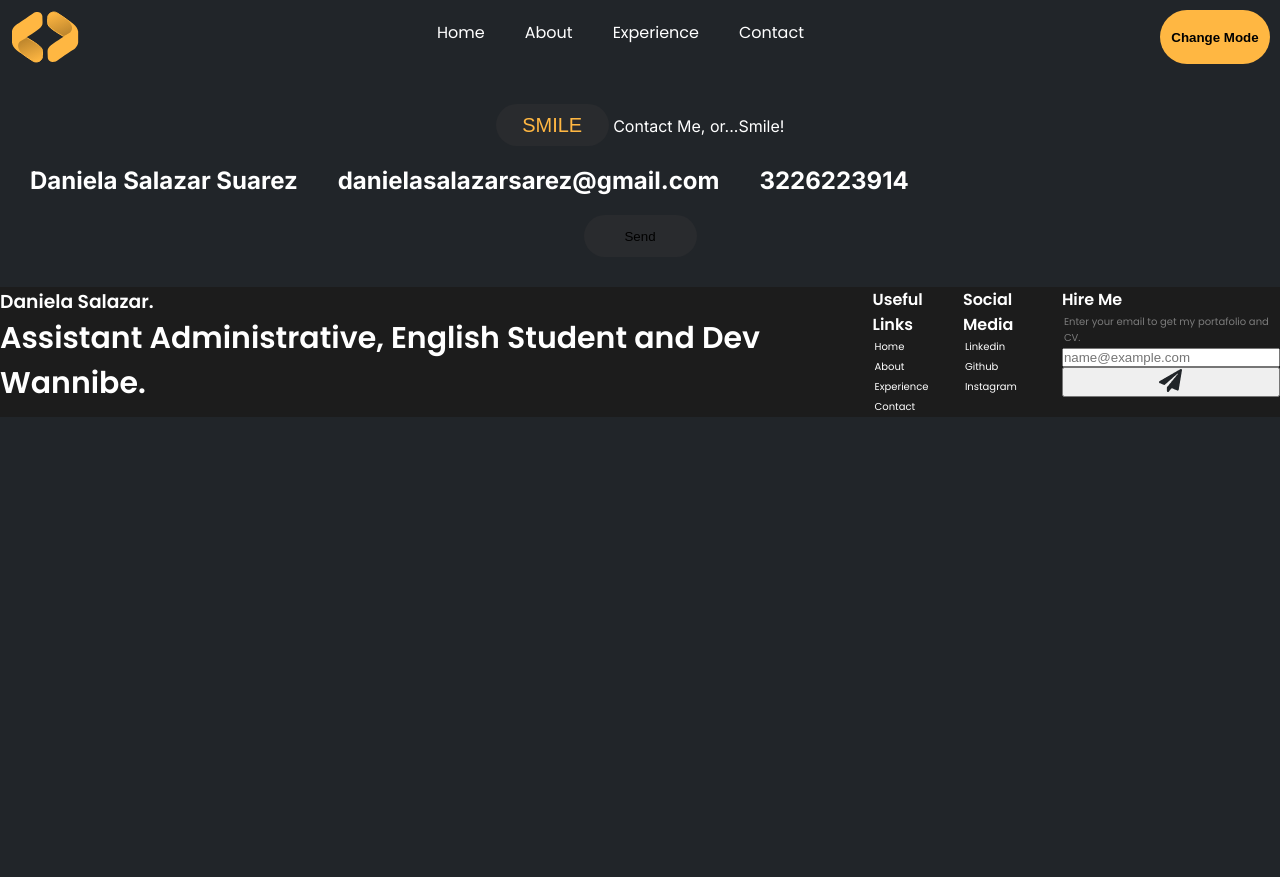
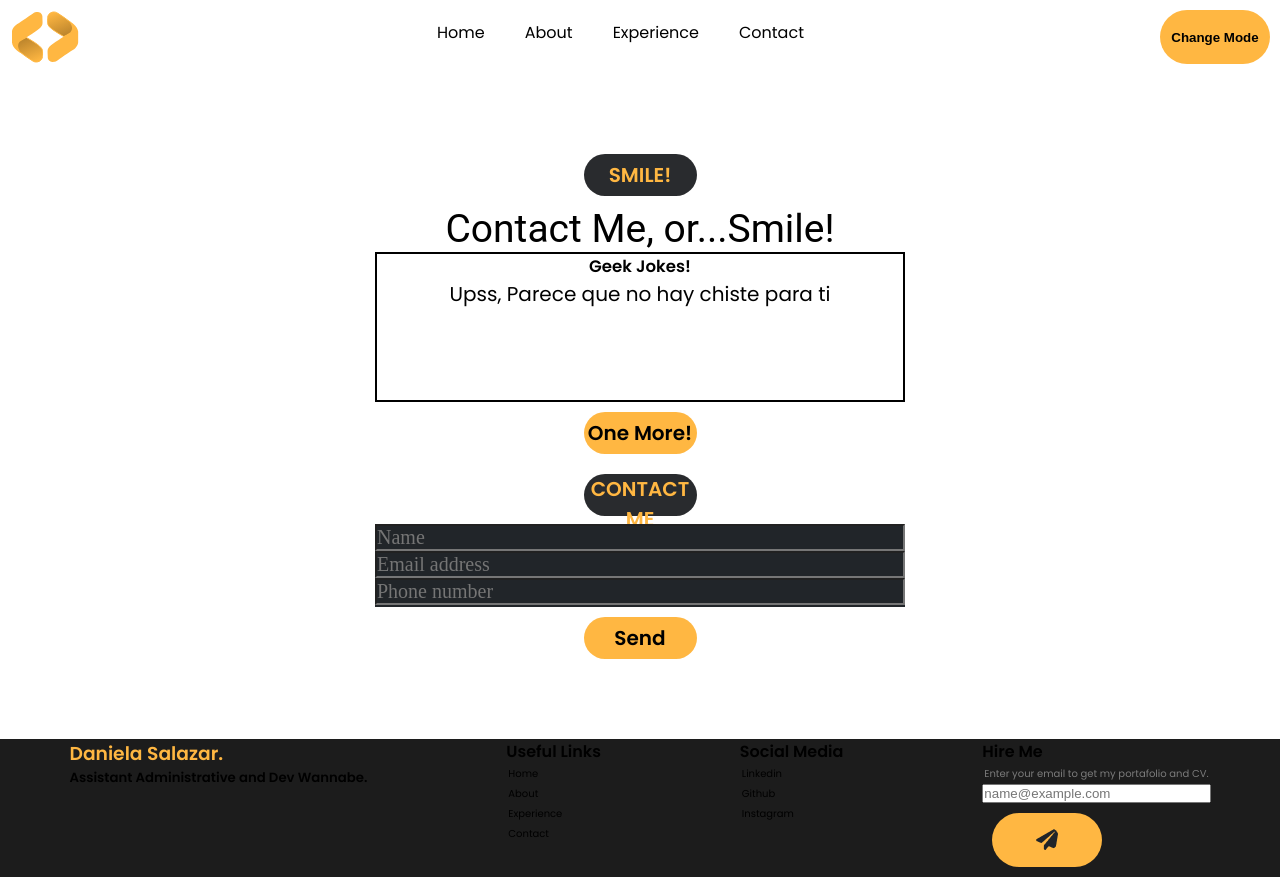
Before and after one commit to Dani12ss/My-Cv, a plain HTML site: page contact.html in a window 1280 px wide. Both pictures are taken after a click on the button "Change Mode". Before the commit the page ends 800 px from the top, so only its background shows below. Drawn offline with Linux system fonts and the light colour scheme; no server answers.

Commit message:
casi listo :D

```diff
--- a/CSS/about.css
+++ b/CSS/about.css
@@ -9,10 +9,10 @@ body{
     color: white;
 }
 
-a:link,
+/* a:link,
 a:visited{
     color: white;
-}
+} */
 
 a:hover {
     color: #ffb742;
@@ -20,6 +20,7 @@ a:hover {
 
 a {
     text-decoration: none;
+    color: white;
 }
 header {
     display: flex;
@@ -48,14 +49,37 @@ main {
     justify-content:right;
     align-content: right;
     margin: 30px 10px;
-    text-align: justify;
+    text-align:left;
+}
+.main1 {
+    display: flex;
+    justify-content: space-between;
+    padding: 10px;
+    margin-left: 50px;
+}
+#subtitulo {
+    font-size:48px ;
+    font-family: 'Roboto';
+}
+#botonHire {
+    background-color: #ffb742;
+    color: black;
+    font-size: 18px;
+    font-weight:700px;
+    font-family: 'Poppins';
 }
 
-#resaltado {
-    font-size: 18px;
+main button{
+    background-color: #292b2e;
+    height: 50px;
+    width: 130px;
+    border-radius: 50px;
+    border-style: none;
+    font-family:'Poppins';
+    font-weight: 600px;
+    font-size: 20px;
     color: #ffb742;
 }
-
 
 footer {
     background-color: #1c1c1c;
@@ -71,3 +95,11 @@ footer li {
     margin: 2px;
     color: #7B7B7B;
 }
+
+.change-mode-body {
+    background-color: white;
+}
+.change-mode-etiqueta-a {
+    text-decoration: none;
+    color: black;
+}
--- a/CSS/contact.css
+++ b/CSS/contact.css
@@ -9,17 +9,18 @@ body{
     color: white;
 }
 
-a:link,
+/* a:link,
 a:visited{
     color: white;
 }
-
+ */
 a:hover {
     color: #ffb742;
 }
 
 a {
     text-decoration: none;
+    color: white;
 }
 header {
     display: flex;
@@ -42,27 +43,94 @@ header button {
     border-style: none;
     margin: 10px;
 }
-main {
-    font-family: 'inter';
-    justify-content:center;
-    align-content: center;
-    margin: 30px 10px;
-    text-align: center;
-}
 main button{
     background-color: #292b2e;
     height: 42px;
     width: 113px;
     border-radius: 50px;
     border-style: none;
-}
-#resaltado {
     font-size: 20px;
+    font-family: 'Poppins';
+    font-weight: 600px;
     color: #ffb742;
 }
-h5{
-    font-size: 30px;
+
+.datosContacto {
+    display: flex;
+    flex-flow: column;
+    align-items: center;
+    padding: 10px;
+    margin: 30px;
 }
+.cajaChistes {
+    background-color: #FFFFFF;
+    display: flex;
+    flex-direction: column;
+    width: 530px ;
+    height: 150px;
+    font-size: 20px;
+    font-family: 'Poppins';
+    color: black;
+    border: 2px solid black;
+}
+.text {
+    font-size: 39px;
+    font-family:'Roboto';
+}
+.botonChiste {
+    color: black;
+    font-size: 18px;
+    font-weight:700px;
+    font-family: 'Poppins';
+}
+#oneMore {
+    background-color: #ffb742;
+    color: black;
+}
+.botonDos {
+    color:#ffb742;
+    font-size: 18px;
+    font-family: 'Poppins';
+    height: 60px;
+    width: 200px;
+}
+
+.formato {
+    background-color: #212529;
+    display: flex;
+    flex-direction: column;
+    width: 530px;
+    height: 83px;
+}
+#name {
+    background-color: #212529;
+    color: white;
+    font-size: 20px;
+    font-family: 'Nexa';
+}
+#email {
+    background-color: #212529;
+    color: white;
+    font-size: 20px;
+    font-family: 'Nexa';
+}
+#phone {
+    background-color: #212529;
+    color: white;
+    font-size: 20px;
+    font-family: 'Nexa';
+}
+.botonTres {
+    color: black;
+    font-size: 18px;
+    font-weight: 700px;
+    font-family: 'Poppins';
+}
+#botonSend {
+    background-color: #ffb742;
+    color: black;
+}
+
 footer {
     background-color: #1c1c1c;
     display: flex;
@@ -77,3 +145,11 @@ footer li {
     margin: 2px;
     color: #7B7B7B;
 }
+
+.change-mode-body {
+    background-color: white;
+}
+.change-mode-etiqueta-a {
+    text-decoration: none;
+    color: black;
+}
--- a/CSS/experience.css
+++ b/CSS/experience.css
@@ -8,18 +8,19 @@ body{
     font-family: 'Poppins', sans-serif;
     color: white;
 }
-
+/*
 a:link,
 a:visited{
     color: white;
 }
-
-a:hover {
+ */
+header a:hover {
     color: #ffb742;
 }
 
 a {
     text-decoration: none;
+    color: white;
 }
 header {
     display: flex;
@@ -43,38 +44,77 @@ button {
     margin: 10px;
 }
 main {
-    font-family: 'inter';
     margin: 30px 10px;
     text-align: center;
 }
-#resaltado {
-    font-size: 18px;
+main button{
+    background-color: #292b2e;
+    height: 50px;
+    width: 130px;
+    border-radius: 50px;
+    border-style: none;
+    font-family:'Poppins';
+    font-weight: 600px;
+    font-size: 20px;
     color: #ffb742;
-    background-color: #292b2e;
 }
+.subtitulo {
+    font-family:'Roboto';
+    font-size:39px;
+    font-weight: 700px;
+}
+
 section{
     display: flex;
     justify-content: center;
-    align-items: center;
+    align-items: stretch ;
+
 }
 section div {
     display: block;
-    font-size: 10px;
+
 }
+.texto {
+    font-size: 20px;
+    margin: 15px;
+}
+
 .Cajota {
     background-color: #FFFFFF;
-    margin: 100px;
+    margin: 15px;
     padding: 10px;
-    width: 300px ;
-    text-align: center;
+    width: 378px;
+    height: 443px;
     display: flex;
-    font-size: 10px;
     color: black;
     border: 2px solid black;
     flex-direction: column;
-
+}
+.Cajota p{
+    text-align: justify;
+    font-size: 16px;
+    color: black;
+}
+.logowwc {
+    width: 98px;
+    height: 59px;
+    margin-left: 1px;
+    margin-right: -30px;
+    float: right;
 
 }
+section div
+a:visited{
+    color: #ffb742;
+}
+.logoL {
+    width: 98px;
+    height: 59px;
+    float: right;
+    margin-left: 1px;
+    margin-right: -30px;
+}
+
 footer {
     background-color: #1c1c1c;
     display: flex;
@@ -89,3 +129,11 @@ footer li {
     margin: 2px;
     color: #7B7B7B;
 }
+
+.change-mode-body {
+    background-color: white;
+}
+.change-mode-etiqueta-a {
+    text-decoration: none;
+    color: black;
+}
--- a/CSS/styles.css
+++ b/CSS/styles.css
@@ -9,10 +9,11 @@ body{
     color: white;
 }
 
-a:link,
+/* a:link,
 a:visited{
     color: white;
-}
+} */
+
 
 a:hover {
     color: #ffb742;
@@ -20,6 +21,8 @@ a:hover {
 
 a {
     text-decoration: none;
+    color: white;
+
 }
 
 header {
@@ -32,8 +35,10 @@ ul {
 li {
     list-style: none;
     margin: 20px;
+
 }
 button {
+    cursor: pointer;
     font-weight: 900;
     background-color: #ffb742;
     color: black;
@@ -68,6 +73,7 @@ h2 {
 }
 h1 {
     font-size: 30px;
+
 }
 
 section {
@@ -88,6 +94,11 @@ section div {
     margin: 30px;
     border-radius: 10px;
 }
+.icono {
+    font-size: 20px;
+    margin-top:80px ;
+
+}
 .cj {
     display: flex;
     flex-direction: column;
@@ -95,6 +106,7 @@ section div {
 }
 .cajaMediana{
     background-color: #292b2e;
+    color: white;
     margin:10px 15px;
     padding: 3px;
     justify-content: space-between;
@@ -124,7 +136,18 @@ footer li {
 }
 .botonEmail {
     display: flex;
-    height: 30px;
+    align-items: baseline;
+    height: 20px;
+    width: 30px;
     border-radius: 30px;
 
 }
+.change-mode-body {
+    background-color: white;
+    font-family: 'Poppins';
+    color: black;
+}
+.change-mode-etiqueta-a {
+    text-decoration: none;
+    color: black;
+}
--- /dev/null
+++ b/Rick&Morty/Rick&Morty.css
@@ -0,0 +1,81 @@
+*{
+    margin: 0px;
+    padding: 0px;
+    box-sizing: border-box;
+}
+body {
+    font-family: 'Poppins';
+
+}
+a {
+    text-decoration: none;
+    color: black;
+}
+header {
+    background-color: #72c7b0;
+    color: #233160;
+    font-family: 'Roboto';
+    display: flex;
+    justify-content: space-between;
+}
+#title {
+ font-size: 20px;
+ font-family: 'Roboto';
+ font-weight: 700px;
+}
+#botonAbout {
+ font-size: 16px;
+ color: #233160;
+ font-family: 'Roboto';
+ font-weight: 700px;
+
+}
+main {
+    flex-grow: 1;
+}
+.firstBox {
+    background-color: #f5f5f5;
+    display: flex;
+    justify-content: space-between;
+    padding: 10px;
+}
+.introdution {
+    display: block;
+    margin-top: 20px;
+    color: #233160;
+}
+.secondBox {
+    background-color: #96c96a;
+    color: white;
+}
+a:hover {
+    color: #233160;
+}
+li {
+    list-style: none;
+    margin: 20px;
+}
+ul{
+    display: flex;
+    justify-content: center;
+}
+.thirdBox {
+    background-color: #72c7b0;
+    display: flex;
+    flex-direction: column row;
+}
+footer {
+    background-color: #96c96a;
+    color: white;
+    display: flex;
+    justify-content: space-around;
+
+}
+footer ul {
+    flex-direction: column;
+}
+footer li {
+    font-size: 10px;
+    margin: 2px;
+    color: white;
+}
--- /dev/null
+++ b/chiste.js
@@ -0,0 +1,20 @@
+window.addEventListener('DOMContentLoaded', chistesAleatorios)
+
+const botton = document.getElementById("oneMore");
+
+if(botton) {
+    botton.addEventListener('click', chistesAleatorios)
+}
+
+function chistesAleatorios (){
+    const endpoint="https://api.dadjokes.io/api/random/joke";
+
+    fetch(endpoint)
+        .then(response => response.json())
+        .then(data => {
+            document.getElementById("chiste").textContent= data.body[0].setup
+            document.getElementById("respuesta").textContent= data.body[0].punchline
+        }).catch(error => {
+            document.getElementById("chiste").textContent= "Upss, Parece que no hay chiste para ti"
+        })
+}
--- a/contact.html
+++ b/contact.html
@@ -7,11 +7,12 @@
     <link rel="preconnect" href="https://fonts.googleapis.com">
     <link rel="preconnect" href="https://fonts.gstatic.com" crossorigin>
     <link href="https://fonts.googleapis.com/css2?family=Inter:wght@400;700&family=Poppins:ital,wght@0,200;0,400;0,500;0,600;1,700&family=Work+Sans:ital,wght@0,300;0,400;1,600&display=swap" rel="stylesheet">
+    <link rel="stylesheet" href="./CSS/styles.css">
     <link rel="stylesheet" href="./CSS/contact.css">
     <link rel="icon" href="favicon.png">
     <title>My CV</title>
 </head>
-<body>
+<body class="body">
     <header>
         <img src="./img/Frame 7.svg" alt="logo">
         <nav>
@@ -22,27 +23,45 @@
                 <li><a href="contact.html">Contact</a></li>
             </ul>
         </nav>
-        <button>Change Mode</button>
+        <button id="botonPrincipal">Change Mode</button>
     </header>
     <main>
         <div class="datosContacto">
             <div>
-                <button><span id="resaltado"> SMILE </span></button>
-                <span class="">Contact Me, or...Smile!</span>
+                <button>SMILE!</button>
             </div>
-            <ul>
-                <li><h2>Daniela Salazar Suarez</h2></li>
-                <li><h2>danielasalazarsarez@gmail.com</h2></li>
-                <li><h2>3226223914</h2></li>
-            </ul>
-            <button>Send</button>
+            <div>
+                <span class="text">Contact Me, or...Smile!</span>
+            </div>
+            <div class="cajaChistes">
+                <h5>Geek Jokes!</h5>
+                <div id="chiste"></div>
+                <div id="respuesta"></div>
+            </div>
+            <div class="botonChiste">
+                <button id="oneMore"> One More!</button>
+            </div>
+            <div class="botonDos">
+                <button>CONTACT ME</button>
+            </div>
+            <div id="formularioDatos">
+                <form class="formato"  action="">
+                    <input type="text" name="" id="name" placeholder="Name">
+                    <input type="email" name="" id="email" placeholder="Email address">
+                    <input type="text" name="" id="phone" placeholder="Phone number">
+                </form>
+            </div>
+            <div class="botonTres">
+                <button id="botonSend" >Send</button>
+            </div>
+
         </div>
     </main>
 
     <footer>
         <div>
             <h3> <span id="nombreResaltado"> Daniela Salazar.</span></h3>
-            <h5>Assistant Administrative, English Student and Dev Wannibe.</h5>
+            <h5>Assistant Administrative and Dev Wannabe.</h5>
         </div>
         <div>
             <h4>Useful Links</h4>
@@ -70,5 +89,7 @@
             </ul>
         </div>
     </footer>
+    <script src="./proyecto1.js"></script>
+    <script src="./chiste.js"></script>
 </body>
 </html>
--- /dev/null
+++ b/proyecto1.js
@@ -0,0 +1,13 @@
+const cambioColor= document.getElementById('botonPrincipal');
+cambioColor.addEventListener("click",changeColor)
+
+
+function changeColor(){
+    let body=document.querySelector(".body")
+    body.classList.toggle("change-mode-body")
+
+    let etiquetaA=document.querySelectorAll("a")
+    etiquetaA.forEach(element => {
+        element.classList.toggle("change-mode-etiqueta-a")
+    })
+}
```
Also changed, not shown: Class8.js (deleted, +0 -15 lines), Rick&Morty/Rick&Morty.html (added, +115 -0 lines), about.html (+12 -10 lines), experience.html (+27 -17 lines), index.html (+11 -9 lines), index8.html (deleted, +0 -16 lines), Rick&Morty/imgRM/image 10.png (added), img/WWCode_Medellin_Black 2.png (added), img/foto.1.png (deleted).
